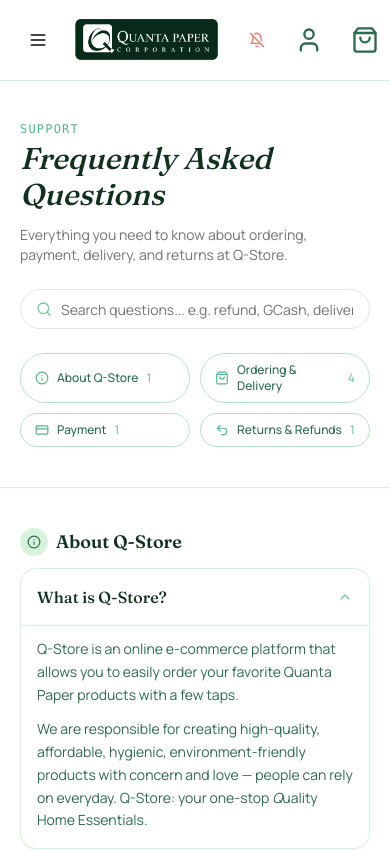
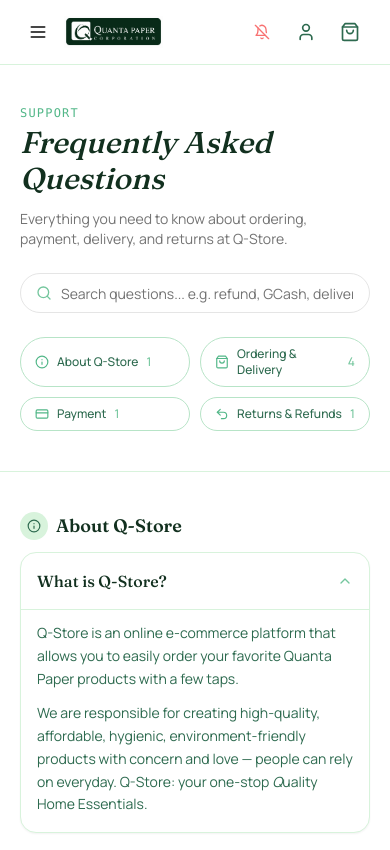
Before and after one commit to Infinitech-Admin/quanta-ecommerce, a Next.js app: page /faq in a window 390 px wide. Shown: the top 850 px of the page. Built offline with nearby package versions, Linux system fonts and the light colour scheme; no server answers.

Commit message:
fix responsiveness

```diff
--- a/app/layout.tsx
+++ b/app/layout.tsx
@@ -64,7 +64,7 @@ export default async function RootLayout({
         "font-sans",
       )}
     >
-      <body className="flex min-h-screen flex-col">
+      <body className="flex min-h-screen w-full flex-col overflow-x-hidden">
         {/* <CursorTissueTrail /> */}
         <CartProvider userId={userId}>
           <LoadingAnimated className="flex min-h-screen flex-1 flex-col">
--- a/components/featured-products.tsx
+++ b/components/featured-products.tsx
@@ -412,7 +412,7 @@ export function FeaturedProducts() {
         ) : (
           <div
             ref={scrollerRef}
-            className="-mx-4 flex snap-x snap-mandatory gap-3 overflow-x-auto px-4 pb-2 sm:mx-0 sm:gap-5 sm:px-0 [-ms-overflow-style:none] [scrollbar-width:none] [&::-webkit-scrollbar]:hidden"
+            className="-mx-4 flex snap-x snap-mandatory gap-3 overflow-x-auto px-4 pb-2 sm:mx-0 ..."
           >
             {isPromos
               ? highlights.map((product) => (
--- a/components/navbar.tsx
+++ b/components/navbar.tsx
@@ -206,9 +206,11 @@ export function Navbar() {
   return (
     <header className="sticky top-0 z-40 w-full">
       <div className="border-b border-moss-100 bg-background/95 backdrop-blur">
-        <div className="container flex h-20 items-center gap-4">
+        {/* Row height + gap now scale up from mobile instead of being
+            fixed at the desktop size — this was the main overflow source. */}
+        <div className="container flex h-16 items-center gap-2 sm:h-20 sm:gap-4">
           <button
-            className="rounded-full p-2 hover:bg-moss-50 lg:hidden"
+            className="shrink-0 rounded-full p-2 hover:bg-moss-50 lg:hidden"
             onClick={() => setMobileOpen((v) => !v)}
             aria-label="Toggle menu"
           >
@@ -220,13 +222,15 @@ export function Navbar() {
           </button>
 
           <Link href="/" className="group flex shrink-0 items-center">
+            {/* Logo scales up across breakpoints instead of being
+                near-full-size on phones. */}
             <Image
               src="/logo.png"
               alt="Quanta Paper Corporation"
               width={220}
               height={64}
               priority
-              className="h-12 w-auto transition-transform duration-300 ease-out group-hover:scale-105 sm:h-14"
+              className="h-8 w-auto transition-transform duration-300 ease-out group-hover:scale-105 sm:h-12 lg:h-14"
             />
           </Link>
 
@@ -243,7 +247,8 @@ export function Navbar() {
             />
           </form>
 
-          <div className="ml-auto flex items-center gap-2">
+          {/* Tighter gap on mobile between the icon cluster */}
+          <div className="ml-auto flex items-center gap-1 sm:gap-2">
             {/* Shop link */}
             <Button
               asChild
@@ -298,14 +303,15 @@ export function Navbar() {
 
             <DropdownMenu>
               <DropdownMenuTrigger asChild>
+                {/* Smaller tap target on mobile, full size at sm+ */}
                 <Button
                   variant="ghost"
                   size="icon"
-                  className="h-12 w-12 rounded-full [&_svg]:h-7 [&_svg]:w-7"
+                  className="h-10 w-10 rounded-full [&_svg]:h-5 [&_svg]:w-5 sm:h-12 sm:w-12 sm:[&_svg]:h-7 sm:[&_svg]:w-7"
                   aria-label="Account"
                 >
                   {!userLoading && initials ? (
-                    <span className="flex h-8 w-8 items-center justify-center rounded-full bg-moss-700 text-xs font-bold text-white">
+                    <span className="flex h-7 w-7 items-center justify-center rounded-full bg-moss-700 text-[11px] font-bold text-white sm:h-8 sm:w-8 sm:text-xs">
                       {initials}
                     </span>
                   ) : (
@@ -371,10 +377,11 @@ export function Navbar() {
               </DropdownMenuContent>
             </DropdownMenu>
 
+            {/* Same mobile/desktop size split as the account button */}
             <Button
               variant="ghost"
               size="icon"
-              className="relative h-12 w-12 rounded-full [&_svg]:h-7 [&_svg]:w-7"
+              className="relative h-10 w-10 rounded-full [&_svg]:h-5 [&_svg]:w-5 sm:h-12 sm:w-12 sm:[&_svg]:h-7 sm:[&_svg]:w-7"
               aria-label="Open cart"
               onClick={() => setCartOpen(true)}
             >
```
